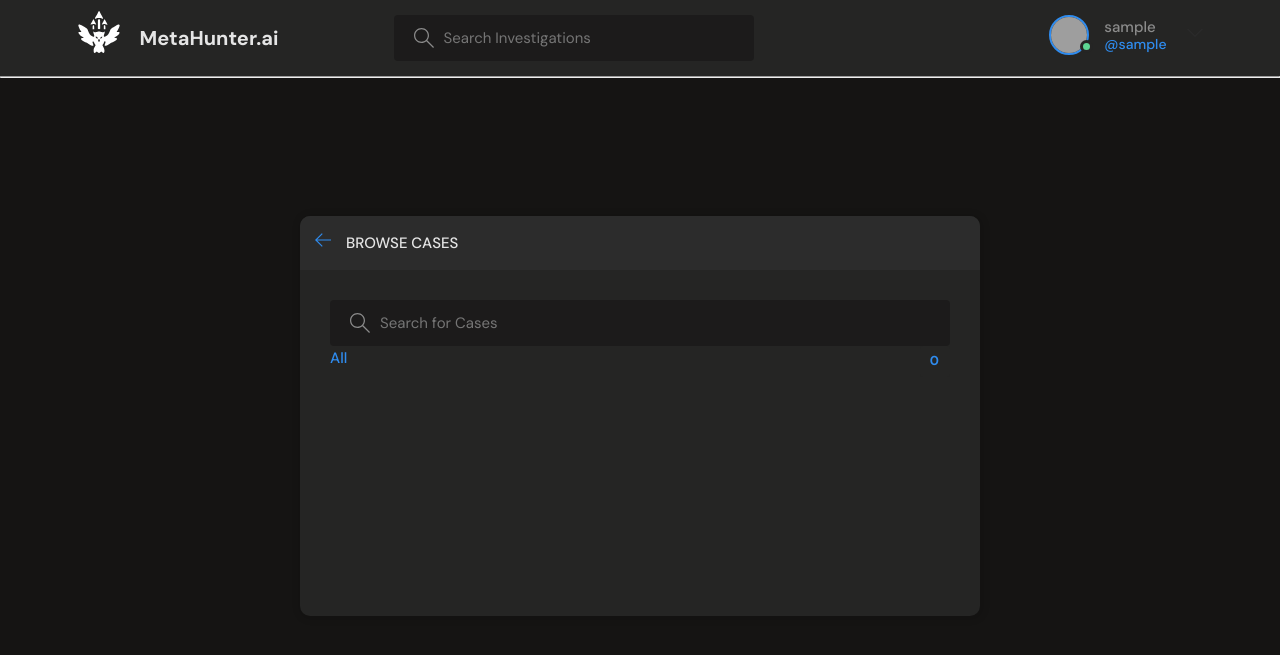
After one commit to crowdere/CaseManager, a Django app: page /cases/ in a window 1280 px wide. The commit adds this page. Shown: the top 655 px of the page. Run offline with Django 4.2, Linux system fonts and the light colour scheme; the visitor is signed in with stand-in values (Sample User, id 1); data that the repository does not hold is empty; grey boxes are pictures that could not be loaded.

Commit message:
Added Cases Page / Activity Page

```diff
--- a/casemanager/base/models.py
+++ b/casemanager/base/models.py
@@ -4,10 +4,14 @@ from django.contrib.auth.models import User
 
 class Case(models.Model):
     name = models.CharField(max_length=200)
+    updated = models.DateTimeField(auto_now=True)
+    created = models.DateTimeField(auto_now_add=True)
+    class Meta:
+        ordering = ['-updated', 'created']
+
     #add status open inprogress closed etc
     def __str__(self):
         return self.name
-
 
 class Investigation(models.Model):
     host = models.ForeignKey(User, on_delete=models.SET_NULL, null=True)
--- a/casemanager/base/templates/base/case_component.html
+++ b/casemanager/base/templates/base/case_component.html
@@ -1,6 +1,6 @@
 <div class="topics">
     <div class="topics__header">
-      <h2>Active Cases</h2>
+      <h2>Recently Active Cases</h2>
     </div>
     <ul class="topics__list">
       <li>
@@ -12,8 +12,8 @@
       </li>
       {% endfor %}
     </ul>
-    <a class="btn btn--link" href="{% url 'home' %}">
-      More
+    <a class="btn btn--link" href="{% url 'cases' %}">
+      All Cases
       <svg version="1.1" xmlns="http://www.w3.org/2000/svg" width="32" height="32" viewBox="0 0 32 32">
         <title>chevron-down</title>
         <path d="M16 21l-13-13h-3l16 16 16-16h-3l-13 13z"></path>
--- /dev/null
+++ b/casemanager/base/templates/base/cases.html
@@ -0,0 +1,47 @@
+{% extends 'main.html' %}
+
+{% block content %}
+    <main class="create-room layout">
+      <div class="container">
+        <div class="layout__box">
+          <div class="layout__boxHeader">
+            <div class="layout__boxTitle">
+              <a href="{% url 'home' %}">
+                <svg version="1.1" xmlns="http://www.w3.org/2000/svg" width="32" height="32" viewBox="0 0 32 32">
+                  <title>arrow-left</title>
+                  <path
+                    d="M13.723 2.286l-13.723 13.714 13.719 13.714 1.616-1.611-10.96-10.96h27.625v-2.286h-27.625l10.965-10.965-1.616-1.607z"
+                  ></path>
+                </svg>
+              </a>
+              <h3>Browse Cases</h3>
+            </div>
+          </div>
+
+          <div class="topics-page layout__body">
+            <form action="" method="GET" class="header__search">
+              <label>
+                <svg version="1.1" xmlns="http://www.w3.org/2000/svg" width="32" height="32" viewBox="0 0 32 32">
+                  <title>search</title>
+                  <path
+                    d="M32 30.586l-10.845-10.845c1.771-2.092 2.845-4.791 2.845-7.741 0-6.617-5.383-12-12-12s-12 5.383-12 12c0 6.617 5.383 12 12 12 2.949 0 5.649-1.074 7.741-2.845l10.845 10.845 1.414-1.414zM12 22c-5.514 0-10-4.486-10-10s4.486-10 10-10c5.514 0 10 4.486 10 10s-4.486 10-10 10z"
+                  ></path>
+                </svg>
+                <input name="q" placeholder="Search for Cases" />
+              </label>
+            </form>
+            <ul class="topics__list">
+                <li>
+                  <a href="{% url 'cases' %}" class="active">All <span> {{cases.count}} </span></a>
+                </li>
+                {% for case in cases %}
+                <li>
+                  <a href="{% url 'home' %}?q={{case.name}}"> {{case.name}} <small>{{case.created}}</small> <span>{{case.investigation_set.all.count}}</span></a>
+                </li>
+                {% endfor %}
+            </ul>
+          </div>
+        </div>
+      </div>
+    </main>
+    {% endblock content %}
--- a/casemanager/base/urls.py
+++ b/casemanager/base/urls.py
@@ -16,4 +16,7 @@ urlpatterns = [
 
     path('delete-message/<str:pk>', views.deleteMessage, name="delete-message"),
     path('update-user/', views.updateUser, name="update-user"),
+
+    path('cases/', views.casesPage, name="cases"),
+    path('activity/', views.activityPage, name="activity"),
 ]
--- a/casemanager/base/views.py
+++ b/casemanager/base/views.py
@@ -71,7 +71,7 @@ def home(request):
             Q(description__icontains=q)
         )
 
-    cases = Case.objects.all()
+    cases = Case.objects.all()[0:5]
     investigation_count = investigations.count()
     investigation_messages = Message.objects.filter(Q(investigation__case__name__icontains=q))
 
@@ -261,3 +261,18 @@ def updateUser(request):
 
     context = {'form':form}
     return render(request, 'base/update-user.html', context)
+
+@login_required(login_url='login')
+def casesPage(request):
+    #Until we add a filter, acts as .all()
+    q = request.GET.get('q') if request.GET.get('q') != None else ''
+    cases = Case.objects.filter(name__icontains=q)
+    context = {'cases':cases}
+    return render(request, 'base/cases.html', context)
+
+@login_required(login_url='login')
+def activityPage(request):
+    #Until we add a filter, acts as .all()
+    investigation_messages = Message.objects.all()[0:5]
+    context = {'investigation_messages':investigation_messages}
+    return render(request, 'base/activity.html', context)
--- a/casemanager/casemanager/settings.py
+++ b/casemanager/casemanager/settings.py
@@ -25,7 +25,7 @@ SECRET_KEY = 'django-insecure-!4o1iy26ft%t%3yn_6@ky%pg0hgw_ygxas^+@&g8=8b1czcy+z
 # SECURITY WARNING: don't run with debug turned on in production!
 DEBUG = True
 
-ALLOWED_HOSTS = []
+ALLOWED_HOSTS = ["*"]
 
 
 # Application definition
```
Also changed, not shown: casemanager/base/templates/base/activity.html (added, +62 -0 lines), casemanager/base/templates/base/home.html (+4 -4 lines), casemanager/base/migrations/0004_alter_case_options_alter_message_options_and_more.py (added).
